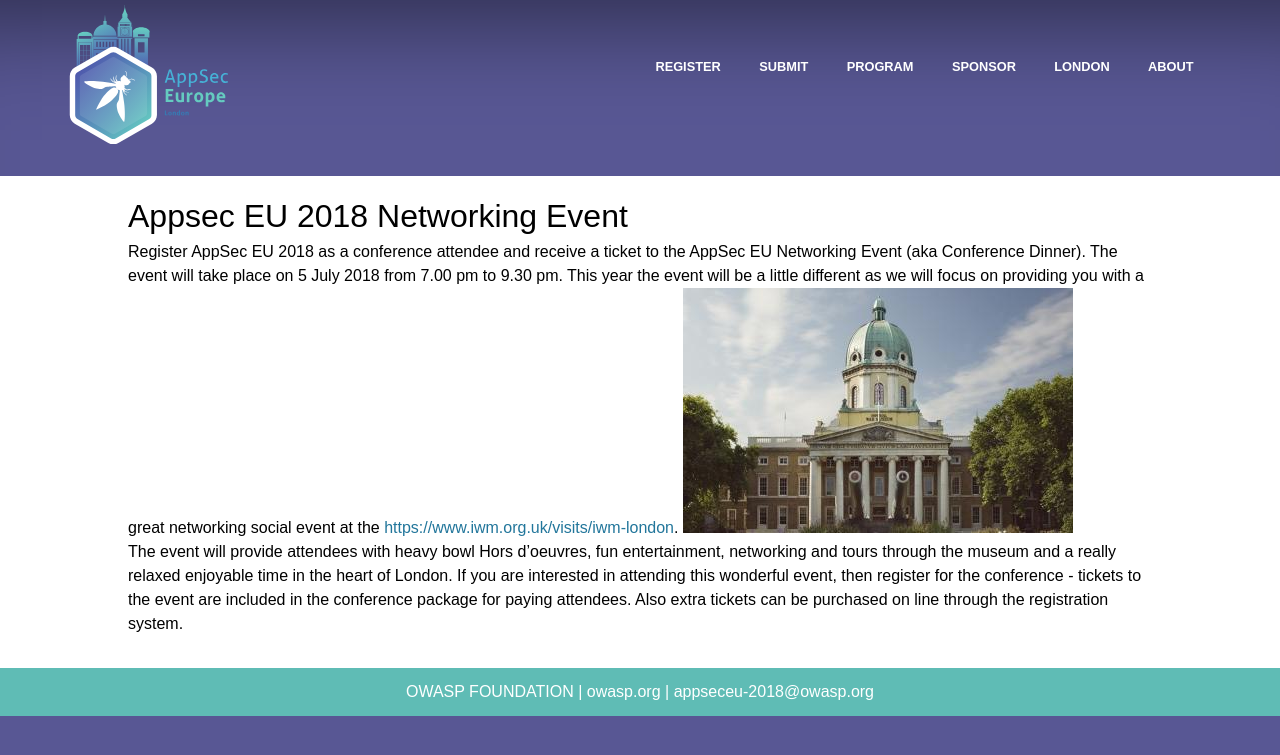
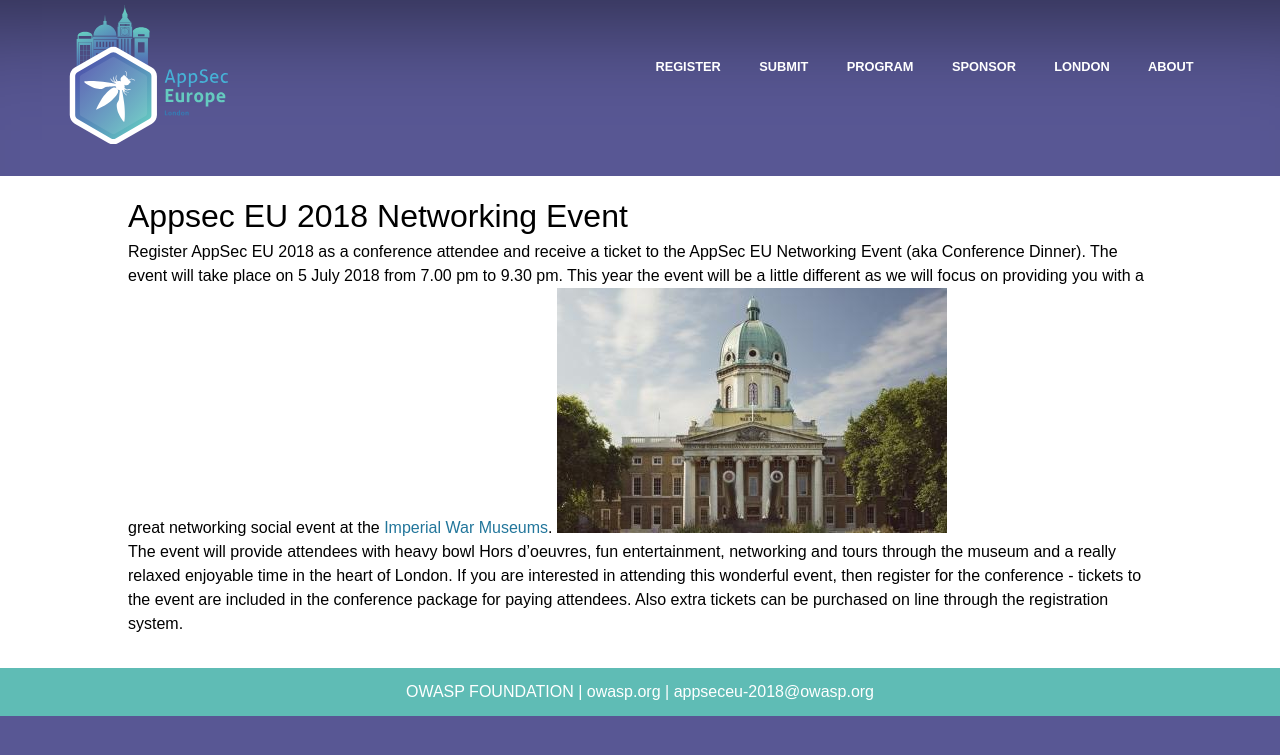
Before and after one commit to OWASP/AppSecEurope2018, a Jekyll site: the page built from program/networking-event.md, in a window 1280 px wide. Shown: the top 755 px of the page. Built offline with Jekyll 4.4.1, drawn with Linux system fonts in a browser that asks for light colours; some web fonts are replaced.

Commit message:
Fixing link

```diff
--- a/program/networking-event.md
+++ b/program/networking-event.md
@@ -5,7 +5,7 @@
 ## {{page.title}}
 
 Register AppSec EU 2018 as a conference attendee and receive a ticket to the AppSec EU Networking Event (aka Conference Dinner). The event will take place on 5 July 2018 from 7.00 pm to 9.30 pm.
-This year the event will be a little different as we will focus on providing you with a great networking social event at the [https://www.iwm.org.uk/visits/iwm-london](Imperial War Museums).
+This year the event will be a little different as we will focus on providing you with a great networking social event at the [Imperial War Museums](https://www.iwm.org.uk/visits/iwm-london).
 <img src="/assets/images/london/imperial_war_museum.png"><br>
 The event will provide attendees with heavy bowl Hors d'oeuvres, fun entertainment, networking and tours through the museum and a really relaxed enjoyable time in the heart of London.
 If you are interested in attending this wonderful event, then register for the conference - tickets to the event are included in the conference package for paying attendees. Also extra tickets can be purchased on line through the registration system.
```
